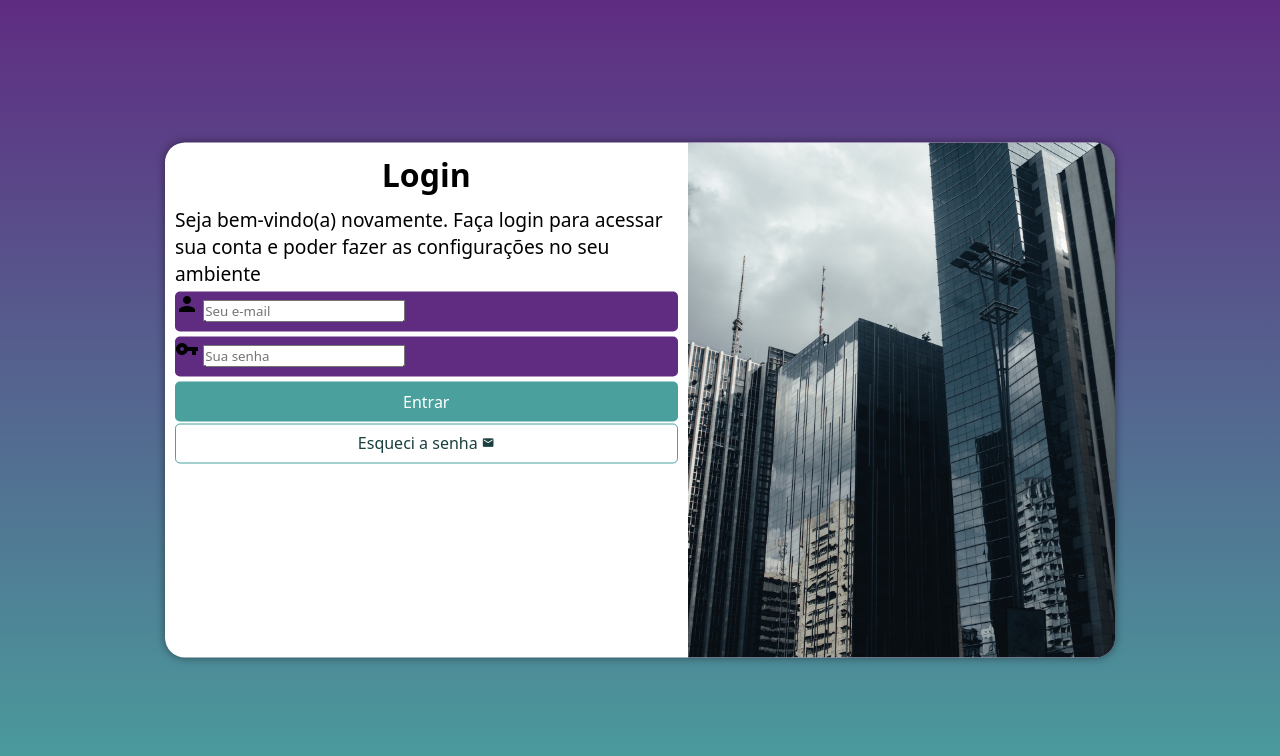
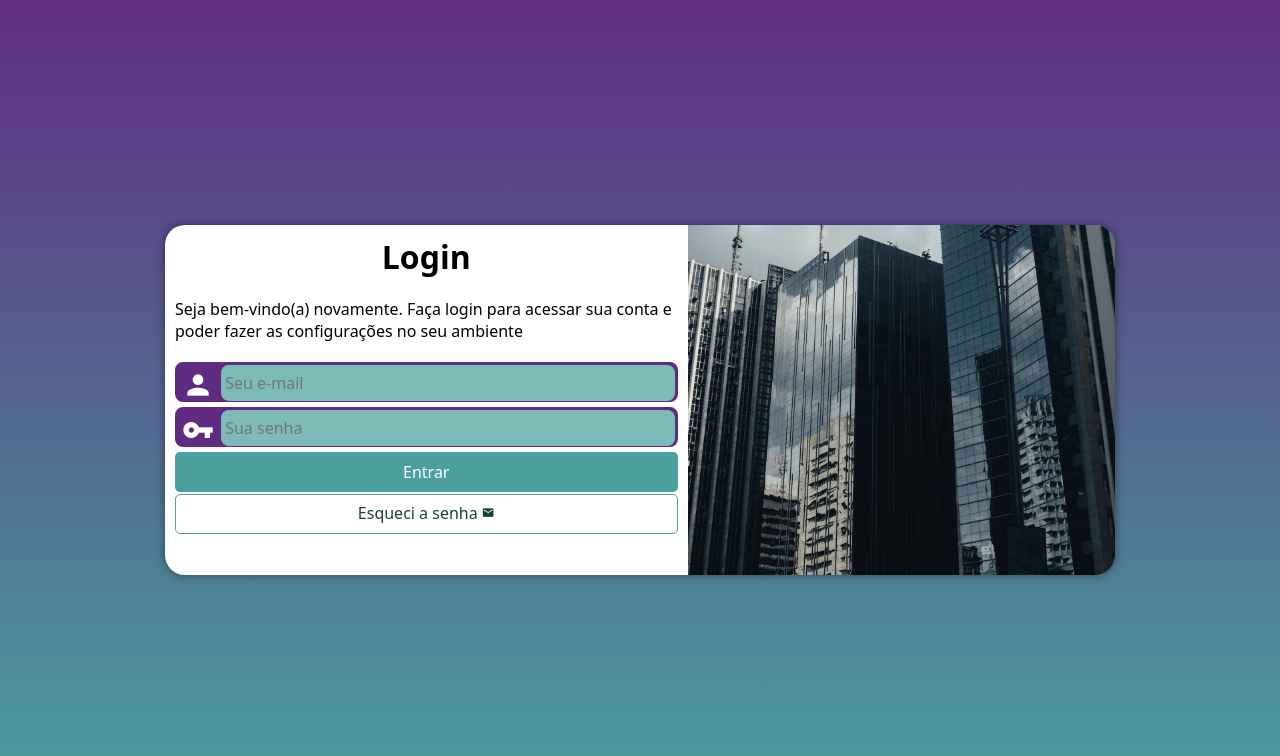
Before and after one commit to pettersonrc/projeto-login, a plain HTML site: page index.html in a window 1280 px wide. Drawn offline with Linux system fonts and the light colour scheme.

Commit message:
update style form

```diff
--- a/estilos/media-query.css
+++ b/estilos/media-query.css
@@ -8,6 +8,7 @@
 
     section#login {
         width: 80vw;
+        height: 280px;
     }
 
     section#login > div#imagem {
@@ -30,6 +31,7 @@
 
     section#login {
         width: 950px;
+        height: 350px;
     }
 
     section#login > div#imagem {
@@ -48,6 +50,7 @@
     }
 
     div#formulario > p {
-        font-size: 1.2em;
+        font-size: 1em;
+        margin: 20px 0px;
     }
 }
--- a/estilos/style.css
+++ b/estilos/style.css
@@ -29,7 +29,6 @@ section#login {
     position: absolute;
     top: 50%;
     left: 50%;
-    transform: translate(-50%, -50%);
     overflow: hidden;
 
     background-color: white;
@@ -38,6 +37,7 @@ section#login {
     border-radius: 20px;
     box-shadow: 0px 0px 10px rgba(0, 0, 0, 0.459);
 
+    transform: translate(-50%, -50%);
     transition: width 0.3s, height 0.3s;
     transition-timing-function: ease;
 }
@@ -66,15 +66,40 @@ div#formulario > p {
 
 form > div.campo {
     background-color: #5f2c82;
+    border: 2px solid #5f2c82;
     display: block;
     width: 100%;
     height: 40px;
-    border-radius: 5px;
+    border-radius: 8px;
     margin: 5px 0px;
 }
 
 div.campo > label {
     display: none;
+}
+
+div.campo > span {
+    color: white;
+    font-size: 2em;
+    width: 40px;
+    padding: 5px;
+}
+
+div.campo > input {
+    background-color: rgb(125, 187, 185);
+    font-size: 1em;
+    width: calc(100% - 45px);
+    height: 100%;
+
+    border: 0px;
+    border-radius: 8px;
+    padding: 4px;
+    transform: translateY(-12px);
+}
+
+div.campo > input:focus-within {
+    background-color: white;
+    border: none;
 }
 
 form > input[type=submit] {
```
